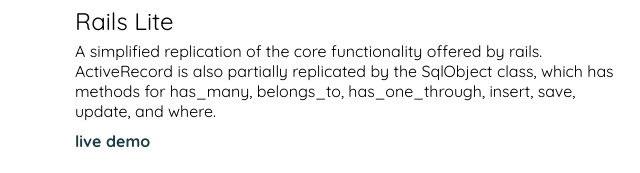
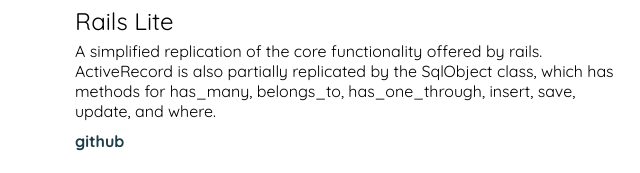
Before and after one commit to balloosnafoo/balloosnafoo.github.io, a plain HTML site: page index.html in a window 1280 px wide. Shown: the part 960-1133 px from the top of the page, 0-640 px from the left. Drawn offline with nearby package versions, Linux system fonts and the light colour scheme.

Commit message:
fix link typo

```diff
--- a/index.html
+++ b/index.html
@@ -70,7 +70,7 @@
             </p>
 
             <div class="item-links group">
-              <a href="http://balloosnafoo.github.io/rails-lite-too">live demo</a>
+              <a href="http://balloosnafoo.github.io/rails-lite-too">github</a>
             </div>
           </li>
         </ul>
```
